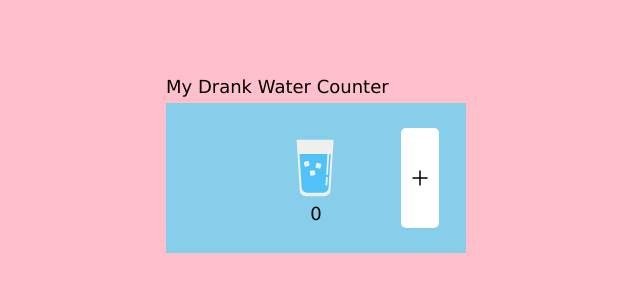
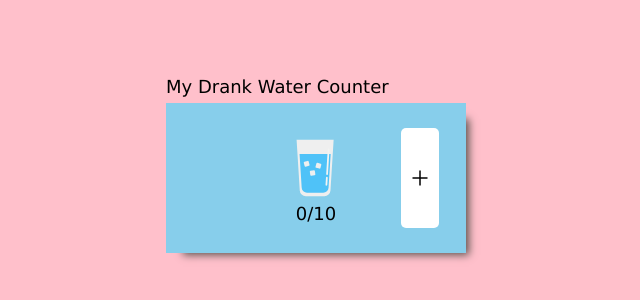
Before and after one commit to yumememooo/counter-water, a React (Create React App) app: page / in a window 1280 px wide. Shown: the part 238-538 px from the top of the page, without its empty margins (324-964 px from the left). Built offline with nearby package versions, Linux system fonts and the light colour scheme; what react-style-reset would draw is missing.

Commit message:
Add: box-shadow

```diff
--- a/src/Counter.js
+++ b/src/Counter.js
@@ -11,6 +11,8 @@ const Container = styled.div`
   display: flex;
   align-items: center;
   justify-content: space-around;
+  -webkit-box-shadow: 10px 9px 8px -7px #5B534E;
+  box-shadow: 10px 9px 8px -7px #5B534E;
 `;
 
 const ActionBlock = styled.div`
@@ -63,7 +65,7 @@ export default function Counter() {
 
       <ItemBlock>
         <img src={waterIcon} alt="waterIcon" />
-        <div> {count}</div>
+        <div> {count}/10</div>
       </ItemBlock>
       <ActionBlock onClick={() => {
         setCount(count + 1);
```
